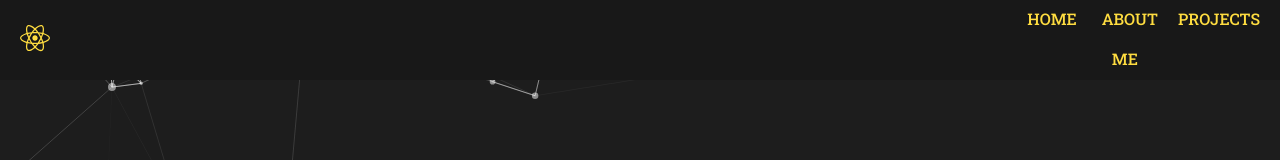
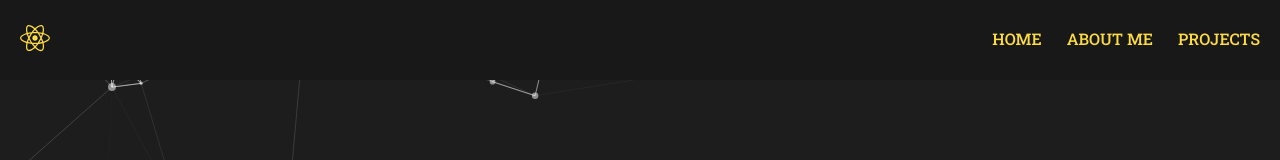
Before and after one commit to Narendra-94/my-portfolio, a React (Create React App) app: page / in a window 1280 px wide. Shown: the top 160 px of the page. Built offline with nearby package versions, Linux system fonts and the light colour scheme.

Commit message:
Update Navbar.css

```diff
--- a/src/components/Navbar/Navbar.css
+++ b/src/components/Navbar/Navbar.css
@@ -32,7 +32,9 @@
 .navbar-container-menu {
   display: flex;
   list-style: none;
+  justify-content: flex-end;
   text-align: center;
+  width: 50%;
 }
 
 .navbar-container-menu-item {
```
